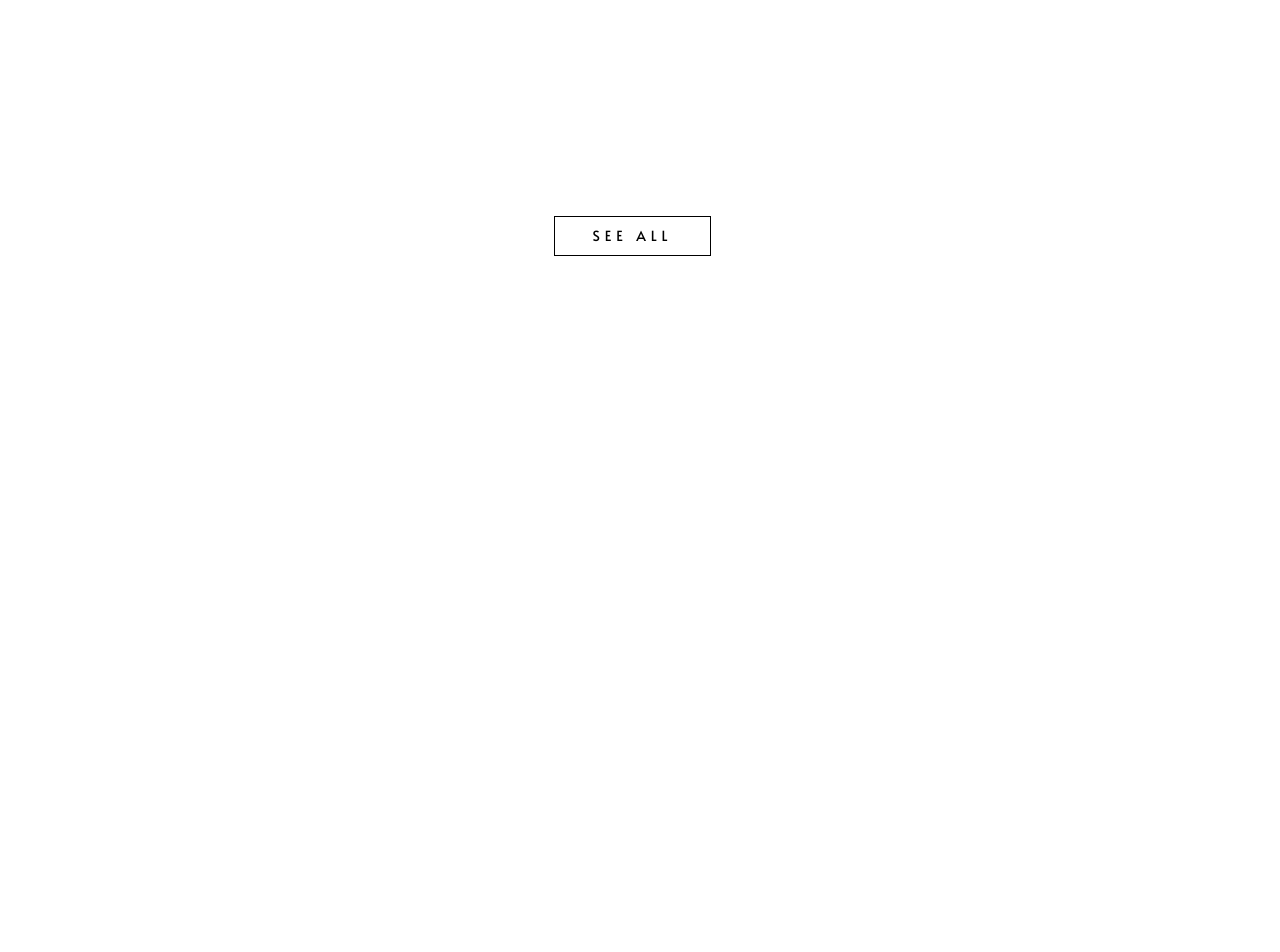
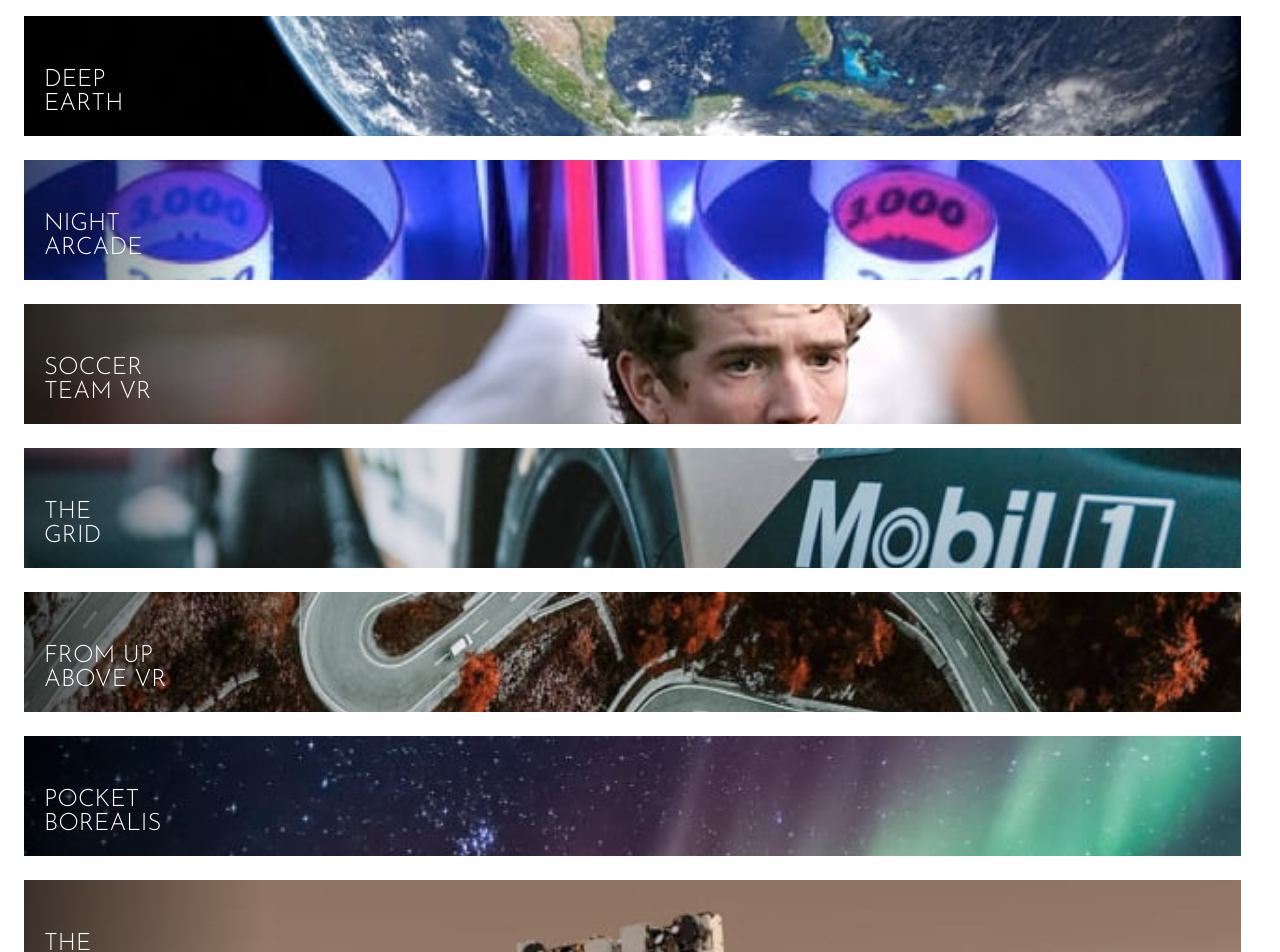
Before and after one commit to g-akca/loopstudios-landing-page, a React (Vite) app: page / in a window 1280 px wide. Shown: the part 1500-2452 px from the top of the page. Before the commit the page ends 1852 px from the top, so only its background shows below. Built offline with nearby package versions, Linux system fonts and the light colour scheme.

Commit message:
Add CreationsItem styles

```diff
--- a/src/components/CreationsItem.jsx
+++ b/src/components/CreationsItem.jsx
@@ -1,6 +1,20 @@
-function CreationsItem({ title, imgUrl }) {
+function CreationsItem({ title, imgFile }) {
   return (
-    <div>
+    <div
+      className="h-30 bg-cover relative"
+      style={{ backgroundImage: `url(/loopstudios-landing-page/images/mobile/${imgFile})` }}
+    >
+      <div className="w-60 h-full bg-linear-to-l from-transparent to-black/60"></div>
+
+      <p
+        className="
+          absolute top-13 left-5
+          font-josefin text-white font-light text-2xl leading-[100%]
+          uppercase whitespace-pre-line
+        "
+      >
+        {title}
+      </p>
     </div>
   )
 }
--- a/src/components/CreationsSection.jsx
+++ b/src/components/CreationsSection.jsx
@@ -2,20 +2,20 @@ import CreationsItem from "./CreationsItem.jsx";
 
 function CreationsSection() {
   const creations = [
-    { title: "Deep earth", imgUrl: "image-deep-earth.jpg" },
-    { title: "Night arcade", imgUrl: "image-night-arcade.jpg" },
-    { title: "Soccer team VR", imgUrl: "image-soccer-team.jpg" },
-    { title: "The grid", imgUrl: "image-grid.jpg" },
-    { title: "From up above VR", imgUrl: "image-from-above.jpg" },
-    { title: "Pocket borealis", imgUrl: "image-pocket-borealis.jpg" },
-    { title: "The curiosity", imgUrl: "image-curiosity.jpg" },
-    { title: "Make it fisheye", imgUrl: "image-fisheye.jpg" },
+    { title: "Deep\nearth", imgFile: "image-deep-earth.jpg" },
+    { title: "Night\narcade", imgFile: "image-night-arcade.jpg" },
+    { title: "Soccer\nteam VR", imgFile: "image-soccer-team.jpg" },
+    { title: "The\ngrid", imgFile: "image-grid.jpg" },
+    { title: "From up\nabove VR", imgFile: "image-from-above.jpg" },
+    { title: "Pocket\nborealis", imgFile: "image-pocket-borealis.jpg" },
+    { title: "The\ncuriosity", imgFile: "image-curiosity.jpg" },
+    { title: "Make it\nfisheye", imgFile: "image-fisheye.jpg" },
   ];
 
   return (
-    <section className="flex flex-col items-center gap-8">
-      <div>
-        <h2 className="uppercase font-josefin font-light text-[32px] leading-[100%] mb-12">Our creations</h2>
+    <section className="flex flex-col items-center gap-8 w-full">
+      <div className="w-full">
+        <h2 className="uppercase font-josefin font-light text-[32px] leading-[100%] text-center mb-12">Our creations</h2>
 
         <div className="flex flex-col gap-6">
           {creations.map(item => (
--- a/src/index.css
+++ b/src/index.css
@@ -5,8 +5,6 @@
 
   --color-blue-100: #E5EAF1;
   --color-blue-50: #F6FAFF;
-
-  --gradient-1: linear-gradient(to bottom, rgba(0, 0, 0, 0) 0%, rgba(0, 0, 0, 0.6) 100%);
 
   --font-alata: "Alata", Arial, sans-serif;
   --font-josefin: "Josefin Sans", Arial, sans-serif;
```
